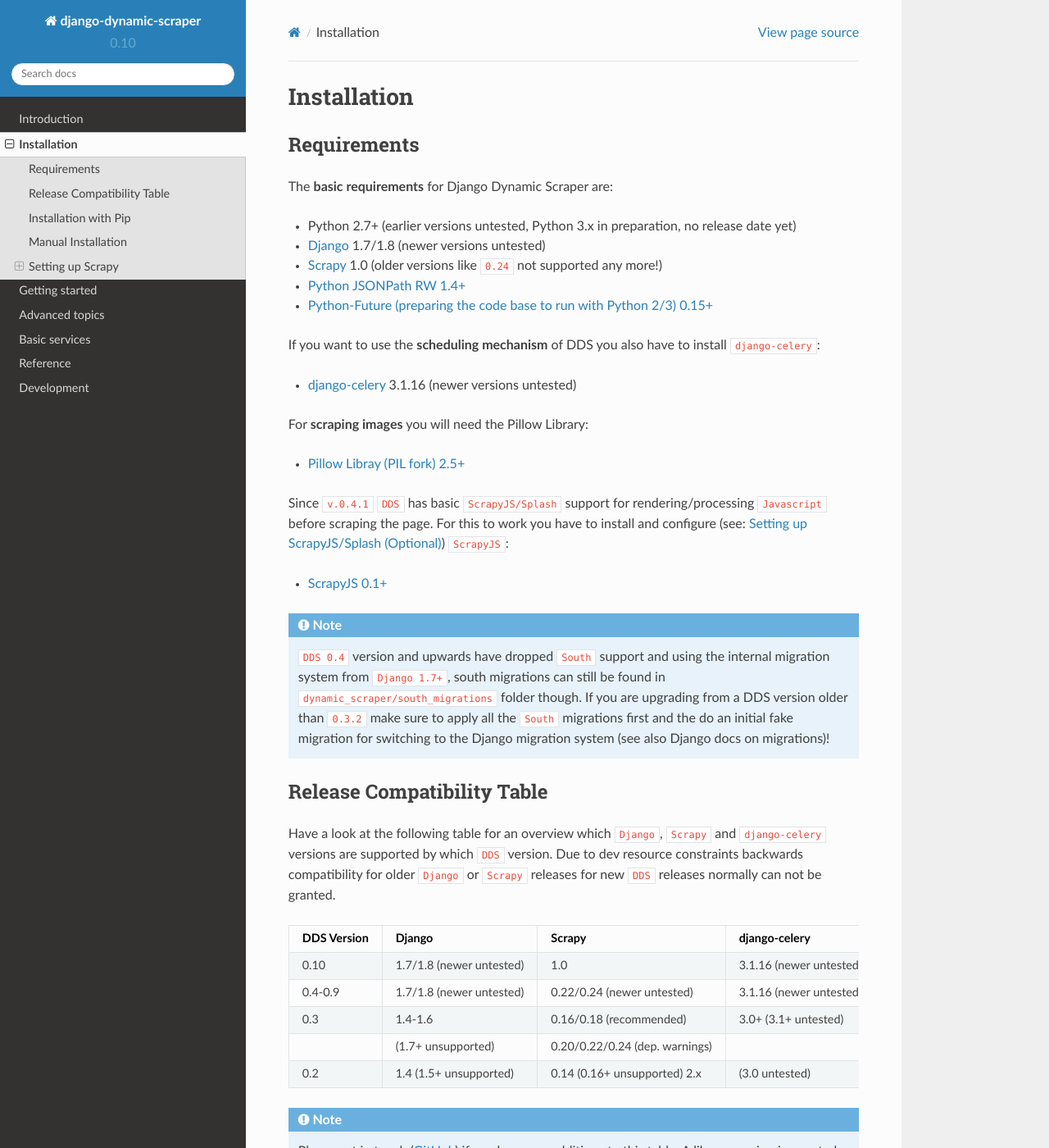
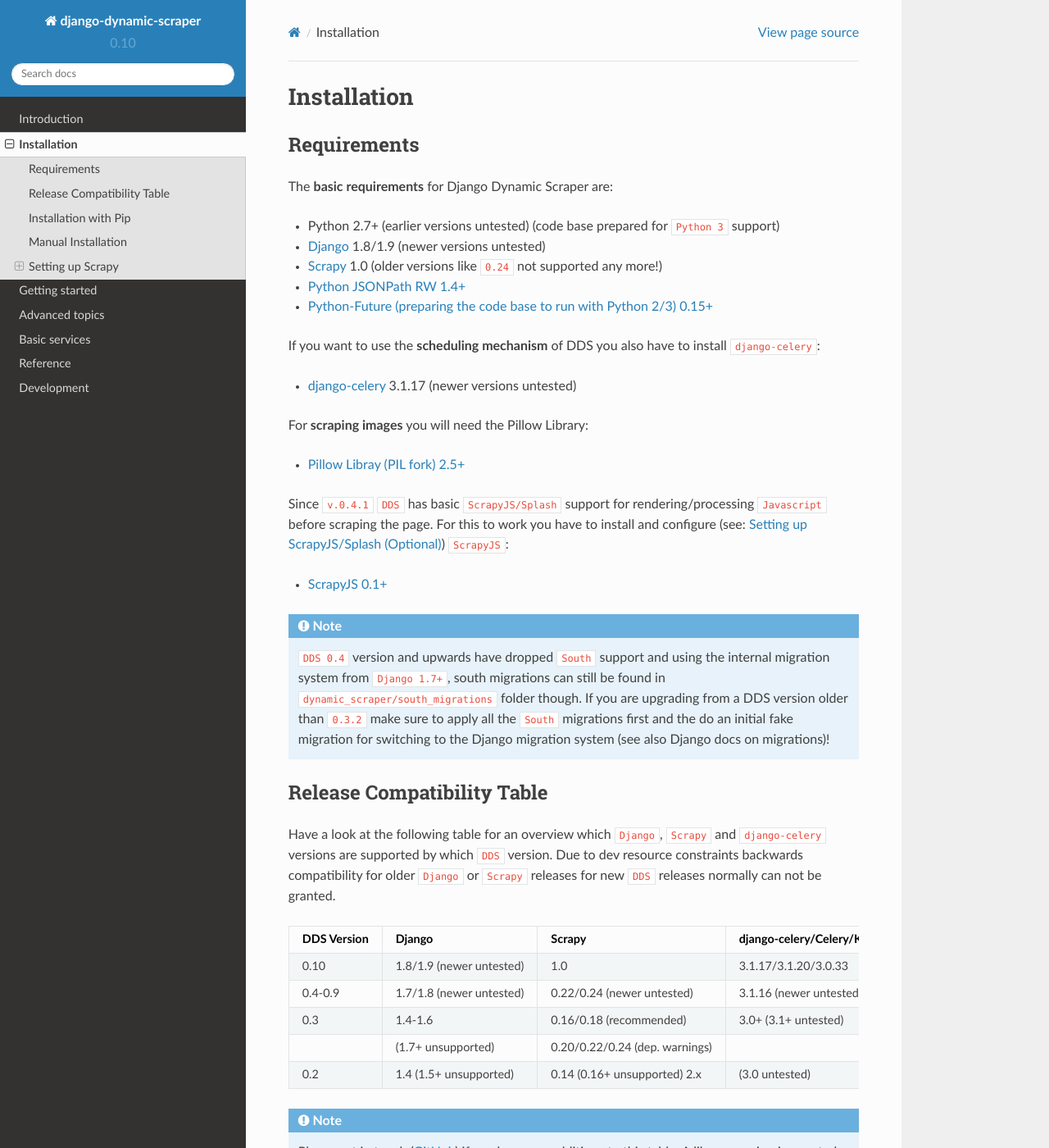
Before and after one commit to dev02019/django-dynamic-scraper, a Sphinx documentation site: the page built from docs/installation.rst, in a window 1280 px wide and 1400 px high. Shown: the whole window at 82% size. Built offline with Sphinx 7.4.7 and the Read the Docs theme 2.0.0, drawn with Linux system fonts in a browser that asks for light colours.

Commit message:
Updated notes/requirements on scrapyd, Django 1.9 support, updated django-celery version to 3.1.17

```diff
--- a/docs/development.rst
+++ b/docs/development.rst
@@ -101,6 +101,10 @@ Release Notes
 * THIS IS AN EXPERIMENTAL RELEASE!!! There are lots of code adoptions in this release,
   so there probably will be bugs. If you are running this library in production is is
   probably a good idea to wait for at least 0.10.1!
+* Support for ``Django 1.9``
+* EXPERIMENTAL support of the code base for ``Python 3`` (not relevant at time of release
+  since Scrapy is not supporting Python 3 yet due to a dependecy to ``Python/Twisted``,
+  both libraries are on their way though preparing for an update)
 
 * The following manual adoptions in your project are necessary:
 
@@ -123,6 +127,7 @@ Release Notes
   * Updated import paths according to Scrapy release documentation
   * Running most of the unit tests in parallel batches (when using the shell scripts)
     to speed up test runs
+  * Updated ``django-celery`` version requirement to ``3.1.17`` to work with ``Django 1.9``
 
 **Changes in version 0.9.6-beta** (2016-01-26)
 
--- a/docs/installation.rst
+++ b/docs/installation.rst
@@ -9,15 +9,15 @@ Requirements
 ------------
 The **basic requirements** for Django Dynamic Scraper are:
 
-* Python 2.7+ (earlier versions untested, Python 3.x in preparation, no release date yet)
-* `Django <https://www.djangoproject.com/>`_ 1.7/1.8 (newer versions untested)
+* Python 2.7+ (earlier versions untested) (code base prepared for ``Python 3`` support)
+* `Django <https://www.djangoproject.com/>`_ 1.8/1.9 (newer versions untested)
 * `Scrapy <http://www.scrapy.org>`_ 1.0 (older versions like ``0.24`` not supported any more!)
 * `Python JSONPath RW 1.4+ <https://github.com/kennknowles/python-jsonpath-rw>`_
 * `Python-Future (preparing the code base to run with Python 2/3) 0.15+ <http://python-future.org/>`_
 
 If you want to use the **scheduling mechanism** of DDS you also have to install ``django-celery``:
 
-* `django-celery <http://ask.github.com/django-celery/>`_ 3.1.16 (newer versions untested)
+* `django-celery <http://ask.github.com/django-celery/>`_ 3.1.17 (newer versions untested)
 
 For **scraping images** you will need the Pillow Library:
 
@@ -42,19 +42,19 @@ Have a look at the following table for an overview which ``Django``, ``Scrapy``
 by which ``DDS`` version. Due to dev resource constraints backwards compatibility for older ``Django`` or ``Scrapy`` releases for new
 ``DDS`` releases normally can not be granted.
 
-+-------------+-------------------------------+---------------------------------------+-------------------------+
-| DDS Version | Django                        | Scrapy                                | django-celery           |
-+=============+===============================+=======================================+=========================+
-| 0.10        | 1.7/1.8 (newer untested)      | 1.0                                   | 3.1.16 (newer untested) |
-+-------------+-------------------------------+---------------------------------------+-------------------------+
-| 0.4-0.9     | 1.7/1.8 (newer untested)      | 0.22/0.24 (newer untested)            | 3.1.16 (newer untested) |
-+-------------+-------------------------------+---------------------------------------+-------------------------+
-| 0.3         | 1.4-1.6                       | 0.16/0.18 (recommended)               | 3.0+ (3.1+ untested)    |
-+-------------+-------------------------------+---------------------------------------+-------------------------+
-|             | (1.7+ unsupported)            | 0.20/0.22/0.24 (dep. warnings)        |                         |
-+-------------+-------------------------------+---------------------------------------+-------------------------+
-| 0.2         | 1.4 (1.5+ unsupported)        | 0.14 (0.16+ unsupported) 2.x          | (3.0 untested)          |
-+-------------+-------------------------------+---------------------------------------+-------------------------+
++-------------+-------------------------------+---------------------------------------+-------------------------------+
+| DDS Version | Django                        | Scrapy                                | django-celery/Celery/Kombu    |
++=============+===============================+=======================================+===============================+
+| 0.10        | 1.8/1.9 (newer untested)      | 1.0                                   | 3.1.17/3.1.20/3.0.33          |
++-------------+-------------------------------+---------------------------------------+-------------------------------+
+| 0.4-0.9     | 1.7/1.8 (newer untested)      | 0.22/0.24 (newer untested)            | 3.1.16 (newer untested)       |
++-------------+-------------------------------+---------------------------------------+-------------------------------+
+| 0.3         | 1.4-1.6                       | 0.16/0.18 (recommended)               | 3.0+ (3.1+ untested)          |
++-------------+-------------------------------+---------------------------------------+-------------------------------+
+|             | (1.7+ unsupported)            | 0.20/0.22/0.24 (dep. warnings)        |                               |
++-------------+-------------------------------+---------------------------------------+-------------------------------+
+| 0.2         | 1.4 (1.5+ unsupported)        | 0.14 (0.16+ unsupported) 2.x          | (3.0 untested)                |
++-------------+-------------------------------+---------------------------------------+-------------------------------+
 
 .. note::
    Please get in touch (`GitHub <https://github.com/holgerd77/django-dynamic-scraper>`_) if you have any additions to this table. A library version is counted as supported if the
```
Also changed, not shown: docs/advanced_topics.rst (+6 -12 lines), requirements.txt (+5 -3 lines), setup.py (+5 -3 lines), 1 other file.
